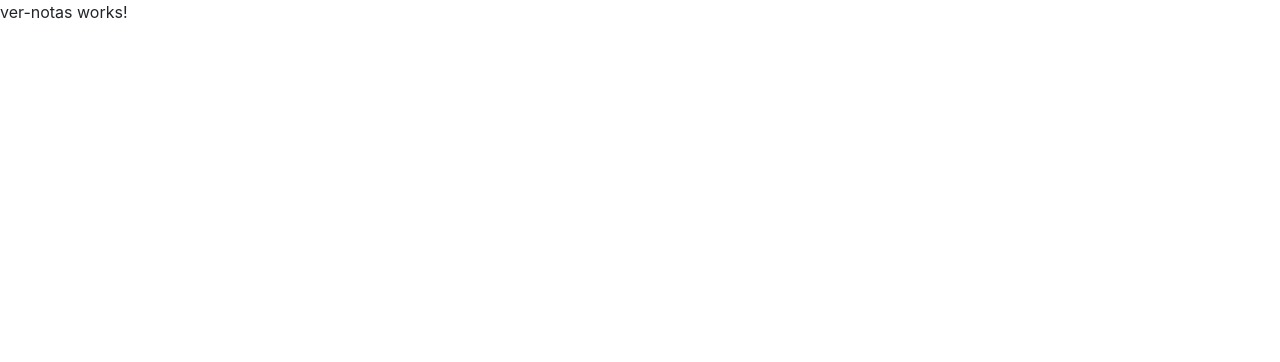
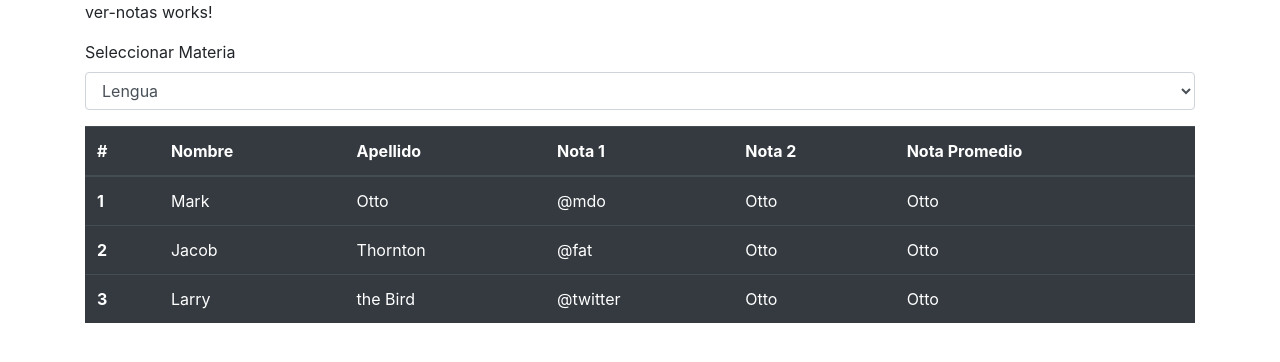
Before and after one commit to florenciamontini/notas, an Angular app: page /ver-notas in a window 1280 px wide. Shown: the top 362 px of the page. Built offline with nearby package versions, Linux system fonts and the light colour scheme.

Commit message:
formulario y grilla - ver notas

```diff
--- a/src/app/components/ver-notas/ver-notas.component.html
+++ b/src/app/components/ver-notas/ver-notas.component.html
@@ -1 +1,59 @@
-<p>ver-notas works!</p>
+<div class="container">
+    <p>ver-notas works!</p>
+    <form>
+
+        <div class="form-group">
+            <label for="exampleFormControlSelect1">Seleccionar Materia</label>
+            <select class="form-control" id="exampleFormControlSelect1">
+                <option>Lengua</option>
+                <option>Química</option>
+                <option>bla</option>
+                <option>4</option>
+                <option>5</option>
+            </select>
+        </div>
+
+    </form>
+    <table class="table table-dark">
+        <thead>
+          <tr>
+            <th scope="col">#</th>
+            <th scope="col">Nombre</th>
+            <th scope="col">Apellido</th>
+            <th scope="col">Nota 1</th>
+            <th scope="col">Nota 2</th>
+            <th scope="col">Nota Promedio</th>
+
+          </tr>
+        </thead>
+        <tbody>
+          <tr>
+            <th scope="row">1</th>
+            <td>Mark</td>
+            <td>Otto</td>
+            <td>@mdo</td>
+            <td>Otto</td>
+            <td>Otto</td>
+
+          </tr>
+          <tr>
+            <th scope="row">2</th>
+            <td>Jacob</td>
+            <td>Thornton</td>
+            <td>@fat</td>
+            <td>Otto</td>
+            <td>Otto</td>
+
+          </tr>
+          <tr>
+            <th scope="row">3</th>
+            <td>Larry</td>
+            <td>the Bird</td>
+            <td>@twitter</td>
+            <td>Otto</td>
+            <td>Otto</td>
+
+          </tr>
+        </tbody>
+      </table>
+</div>
```
